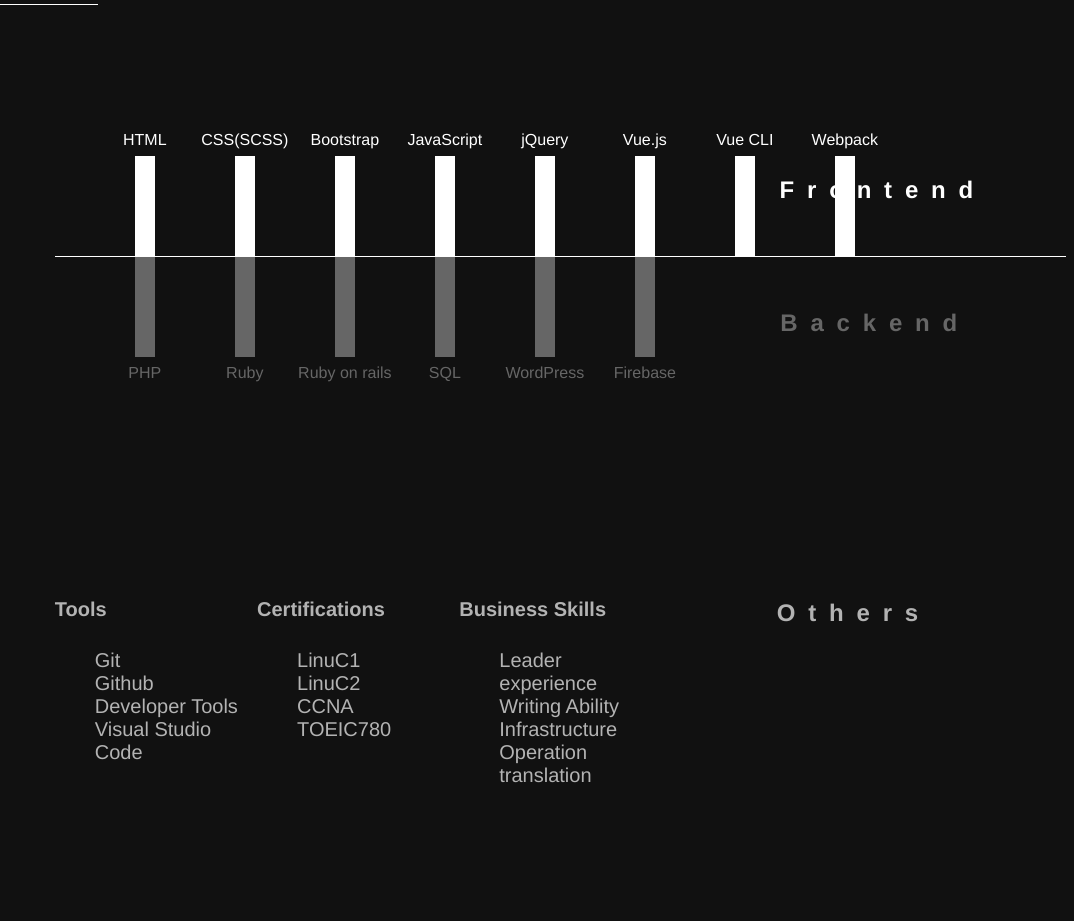
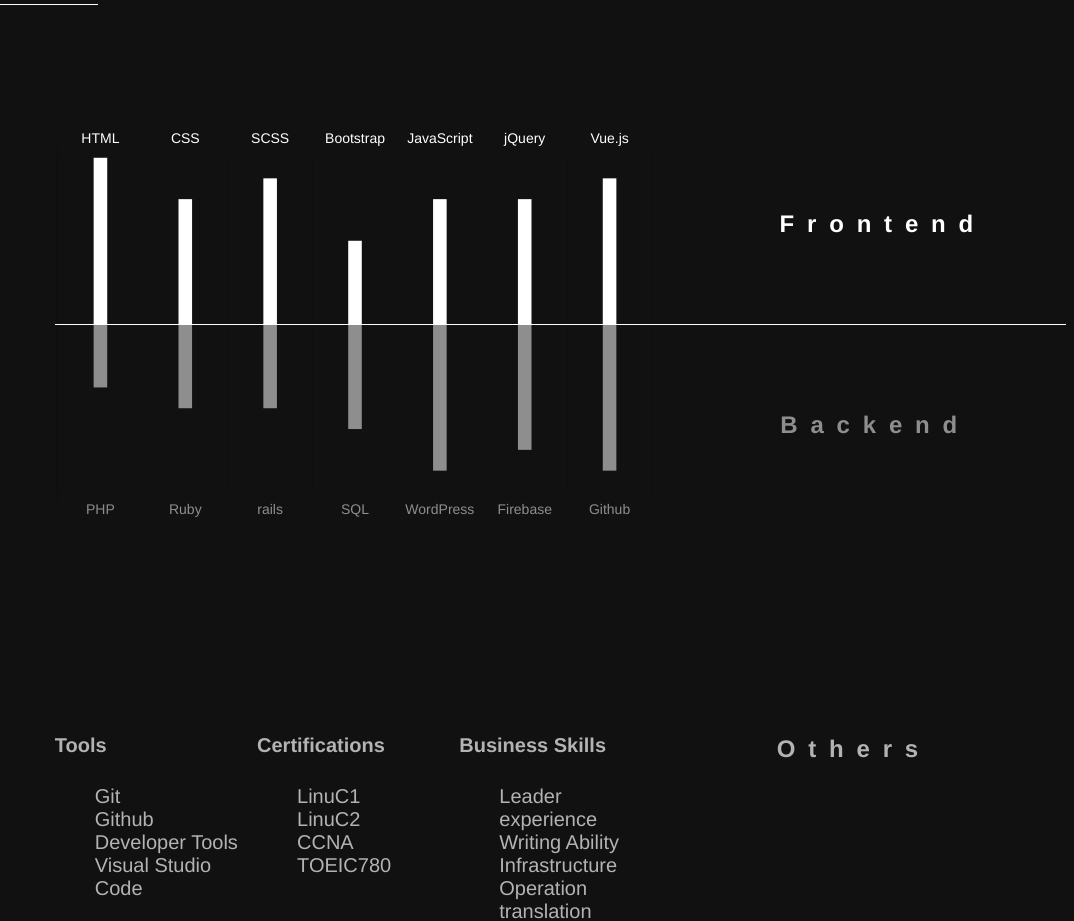
Before and after one commit to taryotaryo/portfoilo, a Vue app: page /about in a window 1280 px wide. Shown: the part 1880-2801 px from the top of the page, without its empty margins (206-1280 px from the left). Built offline with nearby package versions, Linux system fonts and the light colour scheme.

Commit message:
improve skill graph

```diff
--- a/package.json
+++ b/package.json
@@ -13,10 +13,12 @@
     "@fortawesome/free-solid-svg-icons": "^5.14.0",
     "@fortawesome/vue-fontawesome": "^0.1.10",
     "axios": "^0.19.2",
+    "chart.js": "^2.9.3",
     "core-js": "^3.6.5",
     "greensock": "^1.20.2",
     "ress": "^3.0.0",
     "vue": "^2.6.11",
+    "vue-chartjs": "^3.5.1",
     "vue-router": "^3.2.0",
     "vuex": "^3.4.0"
   },
--- a/src/components/AboutSkill.vue
+++ b/src/components/AboutSkill.vue
@@ -2,23 +2,17 @@
 <div class="content">
   <div class="skillGraph">
     <div class="frontend">
+      <div class="chartBox">
+        <frontendskillchart class="chart" width="600" height="200"></frontendskillchart>
+      </div>
       <p class="skillType position">Frontend</p>
-      <ul class="skillList">
-        <li class="skill" v-for="(frontSkill) in frontSkills" v-bind:key="frontSkill">
-          <p>{{ frontSkill }}</p>
-          <div class="bar bar-white"></div>
-        </li>
-      </ul>
     </div>
     <div class="dividingLine"></div>
     <div class="backend">
+      <div class="chartBox">
+        <backendskillchart class="chart" width="600" height="200"></backendskillchart>
+      </div>
       <p class="skillType position">Backend</p>
-      <ul class="skillList">
-        <li class="skill" v-for="(backEndSkill) in backEndSkills" v-bind:key="backEndSkill">
-          <div class="bar bar-gray"></div>
-          <p>{{ backEndSkill }}</p>
-        </li>
-      </ul>
     </div>
   </div>
   <div class="ohter">
@@ -46,27 +40,11 @@
 </template>
 
 <script>
+import FrontendSkillChart from './AboutSkillFrontend'
+import BackendSkillChart from './AboutSkillBackend'
 export default {
   data: function () {
     return {
-      frontSkills: [
-        'HTML',
-        'CSS(SCSS)',
-        'Bootstrap',
-        'JavaScript',
-        'jQuery',
-        'Vue.js',
-        'Vue CLI',
-        'Webpack'
-      ],
-      backEndSkills: [
-        'PHP',
-        'Ruby',
-        'Ruby on rails',
-        'SQL',
-        'WordPress',
-        'Firebase'
-      ],
       tools: [
         'Git',
         'Github',
@@ -86,6 +64,10 @@
         'translation'
       ]
     }
+  },
+  components: {
+    frontendskillchart: FrontendSkillChart,
+    backendskillchart: BackendSkillChart
   }
 }
 </script>
@@ -102,20 +84,6 @@
   .skillGraph {
     margin-top: 200px;
     margin-bottom: 200px;
-    .bar {
-      height: 100px;
-      width:  20px;
-      margin:  0 auto;
-    }
-    .skill {
-      display:  inline-block;
-      width:  100px;
-      font-size: 16px;
-      text-align:  center;
-    }
-    .skillList {
-      font-size: 0; // li要素をボーダーにくっつける
-    }
     // フロントエンド用CSS
     .frontend {
       position: relative;
@@ -125,21 +93,15 @@
         right: 80px;
         transform: translateY(-50%);
       }
-      .bar-white {
-        background-color: #fff;
-      }
     }
     // バックエンド用CSS
     .backend {
       position: relative;
-      color: #666;
+      color: #8e8e8e;
       .position {
         top: 50%;
         right: 96px;
         transform: translateY(-50%);
-      }
-      .bar-gray {
-        background-color: #666;
       }
     }
     .dividingLine {
--- /dev/null
+++ b/src/components/AboutSkillBackend.vue
@@ -0,0 +1,53 @@
+<script>
+import { Bar } from 'vue-chartjs'
+export default {
+  extends: Bar,
+  data: function () {
+    return {
+      type: 'bar',
+      data: {
+        labels: ['PHP', 'Ruby', 'rails', 'SQL', 'WordPress', 'Firebase', 'Github'],
+        datasets: [
+          {
+            data: [-30, -40, -40, -50, -70, -60, -70, -80, ''],
+            backgroundColor: [
+              '#8e8e8e',
+              '#8e8e8e',
+              '#8e8e8e',
+              '#8e8e8e',
+              '#8e8e8e',
+              '#8e8e8e',
+              '#8e8e8e'
+            ],
+            barPercentage: 0.2
+          }
+        ]
+      },
+      options: {
+        responsive: false,
+        legend: {
+          display: false
+        },
+        scales: {
+          xAxes: [{
+            display: true,
+            position: 'bottom',
+            ticks: {
+              min: -100,
+              max: 0,
+              fontSize: 14,
+              fontColor: '#8e8e8e'
+            }
+          }],
+          yAxes: [{
+            display: false
+          }]
+        }
+      }
+    }
+  },
+  mounted () {
+    this.renderChart(this.data, this.options)
+  }
+}
+</script>
--- /dev/null
+++ b/src/components/AboutSkillFrontend.vue
@@ -0,0 +1,53 @@
+<script>
+import { Bar } from 'vue-chartjs'
+export default {
+  extends: Bar,
+  data: function () {
+    return {
+      type: 'bar',
+      data: {
+        labels: ['HTML', 'CSS', 'SCSS', 'Bootstrap', 'JavaScript', 'jQuery', 'Vue.js'],
+        datasets: [
+          {
+            data: [80, 60, 70, 40, 60, 60, 70, 80, ''],
+            backgroundColor: [
+              '#fff',
+              '#fff',
+              '#fff',
+              '#fff',
+              '#fff',
+              '#fff',
+              '#fff'
+            ],
+            barPercentage: 0.2
+          }
+        ]
+      },
+      options: {
+        responsive: false,
+        legend: {
+          display: false
+        },
+        scales: {
+          xAxes: [{
+            display: true,
+            position: 'top',
+            ticks: {
+              min: 0,
+              max: 100,
+              fontSize: 14,
+              fontColor: '#fff'
+            }
+          }],
+          yAxes: [{
+            display: false
+          }]
+        }
+      }
+    }
+  },
+  mounted () {
+    this.renderChart(this.data, this.options)
+  }
+}
+</script>
```
Also changed, not shown: 1 other file (tests, documents, lock files or other folders).
